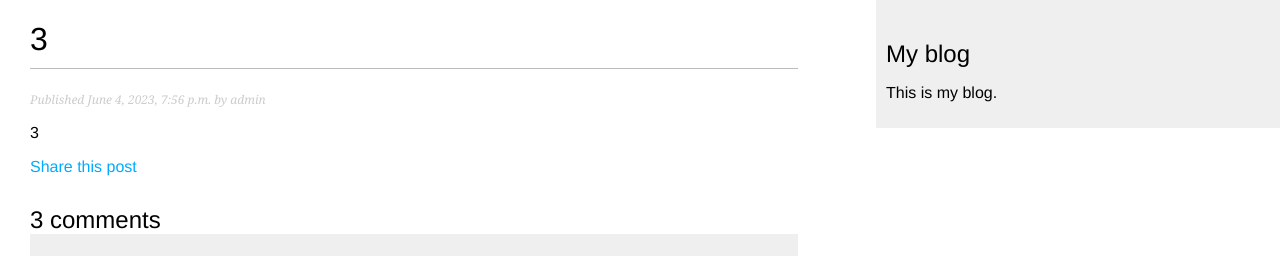
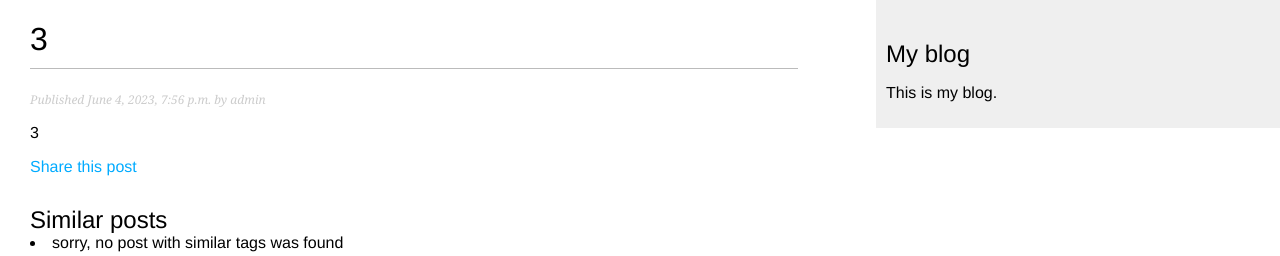
Before and after one commit to VEIIEV/djangoProject_Blog, a Django app: template blog/templates/blog/post/details.html in a window 1280 px wide. Shown: the top 256 px of the page. Run offline with Django 3.2, Linux system fonts and the light colour scheme; the template is opened without the code that fills it: values that come from a table or form of the project are taken from there, others are empty; data comes from the database, SQL or seed files in the repository; parts of the project's set-up code (start-up, migrations or seed data) failed here and were passed over.

Commit message:
добавил на страничках постов отображения 4 постов со схожими тегами

```diff
--- a/blog/models.py
+++ b/blog/models.py
@@ -3,6 +3,7 @@ from django.utils import timezone
 from django.contrib.auth.models import User
 from django.urls import reverse
 from taggit.managers import TaggableManager
+from django.db.models import    F
 
 
 class PublishedManager(models.Manager):
--- a/blog/templates/blog/post/details.html
+++ b/blog/templates/blog/post/details.html
@@ -12,6 +12,17 @@
             Share this post
         </a>
     </p>
+
+    <h2>Similar posts</h2>
+    {% for post in similar_posts %}
+        <p>
+            <a href="{{ post.get_absolute_url }}">{{ post.title }}</a>
+        </p>
+        {# тег empty показывает дефолтное значение, если список for пуст #}
+        {% empty %}
+        <li>sorry, no post with similar tags was found</li>
+    {% endfor %}
+
     {% with comments.count as total_comments %}
         <h2>
             {{ total_comments }} comment{{ total_comments|pluralize }}
```
Also changed, not shown: blog/views.py (+21 -10 lines), blog/templatetags/blog/__init__.py (added), blog/templatetags/blog/blog_tags.py (added).
